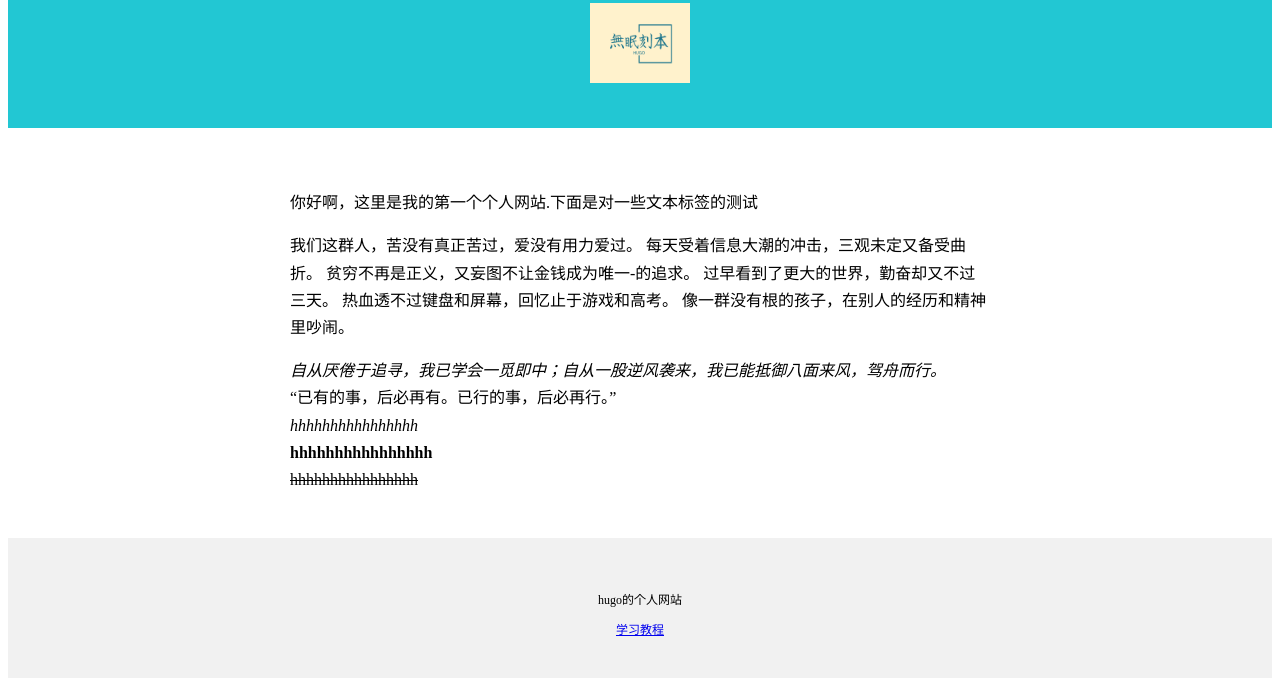
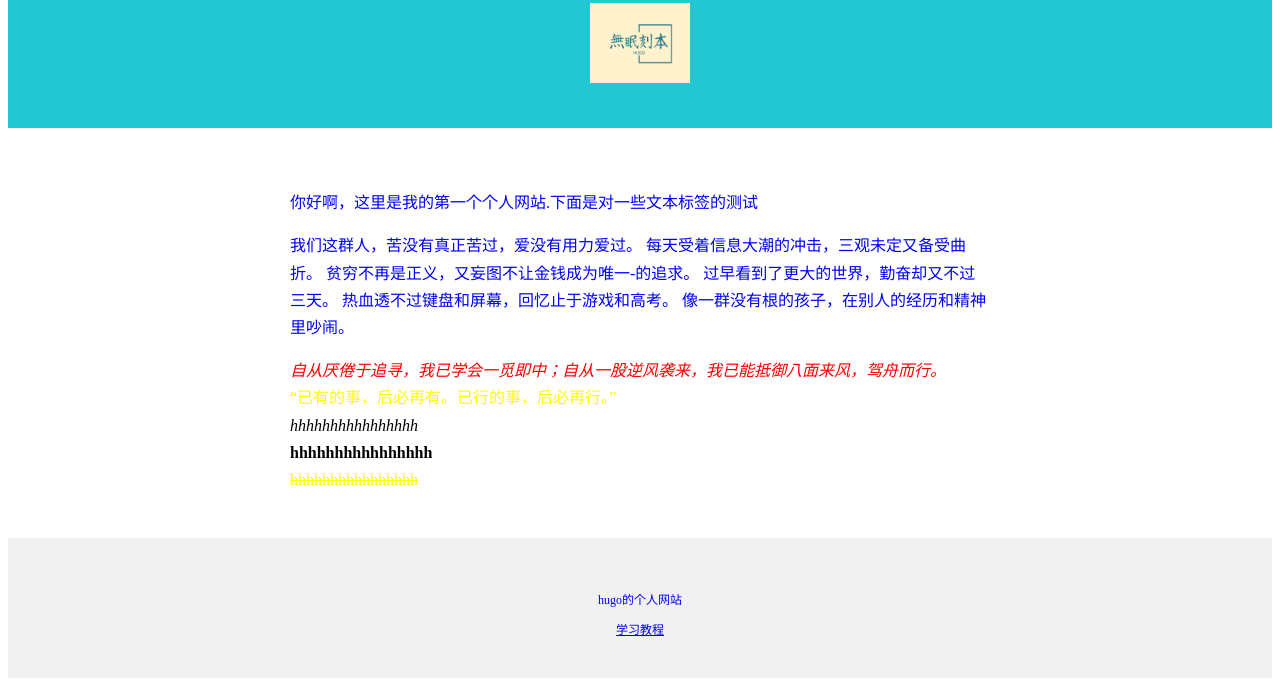
Before and after one commit to hugofangyu/reo1-one, a plain HTML site: page index.html in a window 1280 px wide. Shown: the part 135-821 px from the top of the page. Drawn offline with Linux system fonts and the light colour scheme.

Commit message:
Update index.html

```diff
--- a/index.html
+++ b/index.html
@@ -5,6 +5,11 @@
     <meta http-equiv="X-UA-Compatible" content="IE=edge">
     <meta name="viewport" content="width=device-width, initial-scale=1.0">
     <title>Document</title>
+    <style>
+        p {color:blue;}
+        #one {color:red;}
+        .hhh {color:yellow;}
+    </style>
 </head>
 <body>
     <div style="
@@ -27,15 +32,15 @@
             过早看到了更大的世界，勤奋却又不过三天。
             热血透不过键盘和屏幕，回忆止于游戏和高考。
             像一群没有根的孩子，在别人的经历和精神里吵闹。</p>
-        <cite>自从厌倦于追寻，我已学会一觅即中；自从一股逆风袭来，我已能抵御八面来风，驾舟而行。</cite>
+        <cite id="one">自从厌倦于追寻，我已学会一觅即中；自从一股逆风袭来，我已能抵御八面来风，驾舟而行。</cite>
         <br />
-        <q>已有的事，后必再有。已行的事，后必再行。</q>
+        <q class="hhh">已有的事，后必再有。已行的事，后必再行。</q>
         <br />
         <i>hhhhhhhhhhhhhhhh</i>
         <br />
         <b>hhhhhhhhhhhhhhhh</b>
         <br />
-        <del>hhhhhhhhhhhhhhhh</del>
+        <del class="hhh">hhhhhhhhhhhhhhhh</del>
     </div>
     <div style="
     background-color:#f1f1f1;
```
